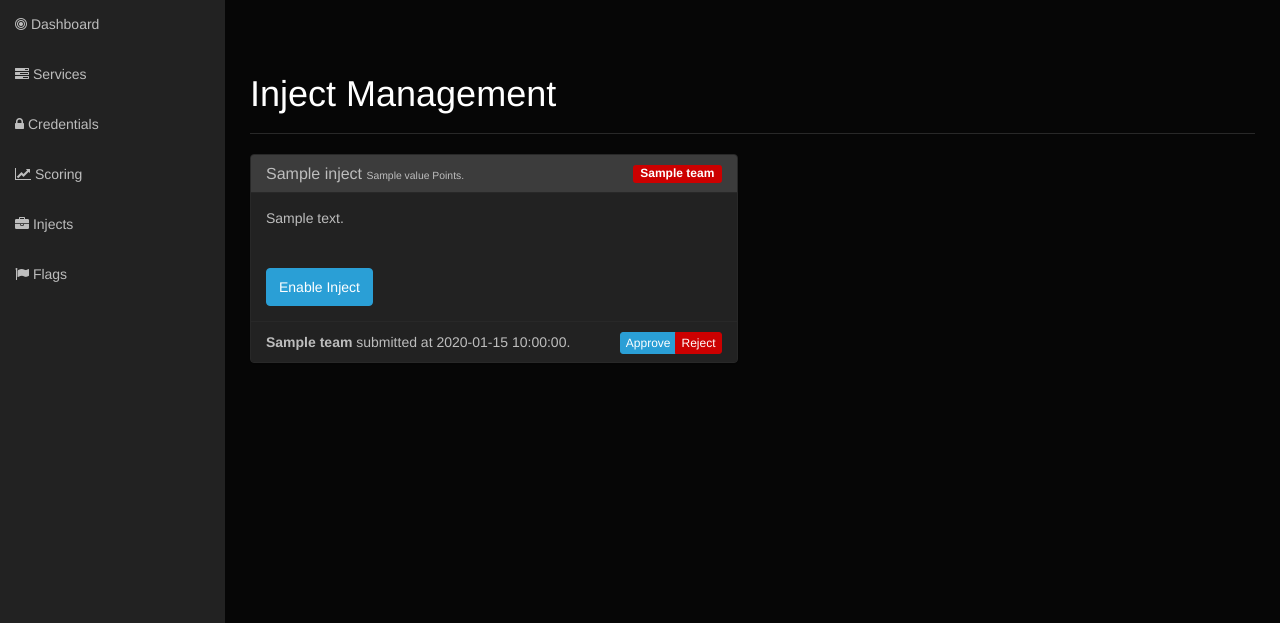
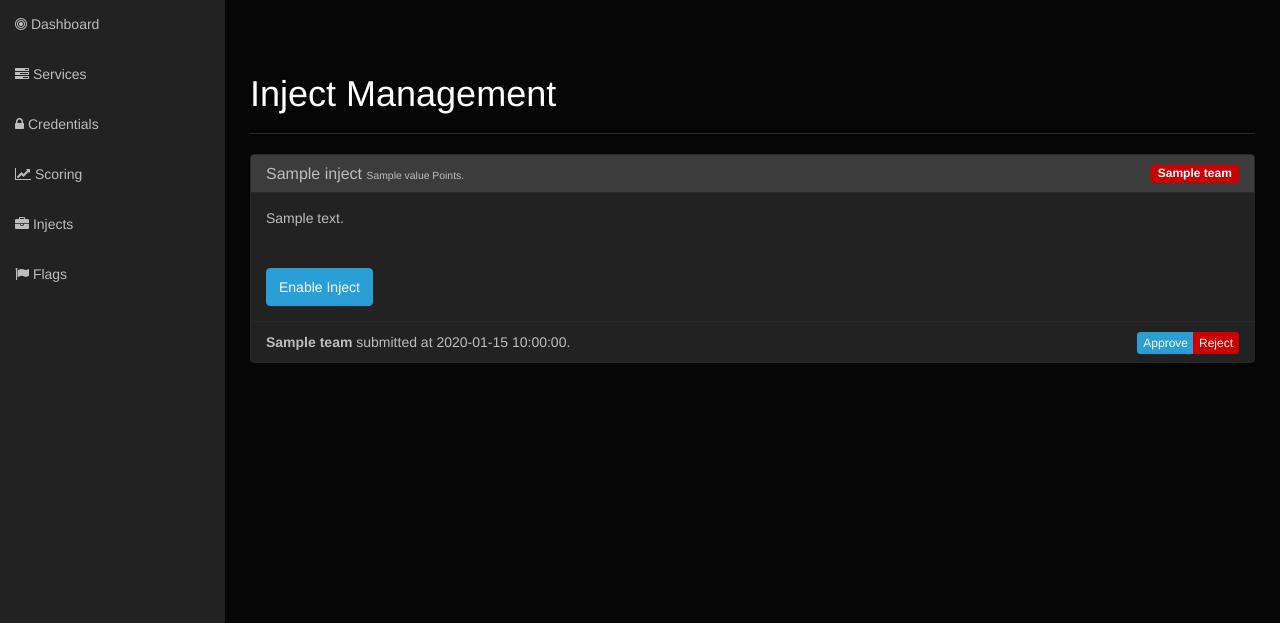
Before and after one commit to grdaneault/service-scoring-engine, a Flask app: template scoreboard/app/templates/scoring/injects/admin.html in a window 1280 px wide. Shown: the part 51-674 px from the top of the page. Run offline with Flask 2, Linux system fonts and the light colour scheme; the template is opened without the code that fills it: most values are stand-ins (such as "Sample title", 1, 10 or a date in 2020); parts of the project's set-up code (start-up, migrations or seed data) failed here and were passed over; some libraries are stand-ins or nearby versions.

Commit message:
let them be full-width!

```diff
--- a/scoreboard/app/templates/scoring/injects/admin.html
+++ b/scoreboard/app/templates/scoring/injects/admin.html
@@ -19,7 +19,7 @@ Inject Management
         <h1>Inject Management</h1>
     </div>
     <div class="row">
-        <div class="col-xs-12 col-md-6">
+        <div class="col-xs-12">
             {% for inject in injects %}
                 <div class="panel panel-default">
                     <div class="panel-heading">
--- a/scoreboard/app/templates/scoring/injects/index.html
+++ b/scoreboard/app/templates/scoring/injects/index.html
@@ -17,7 +17,7 @@ Available injects for {{ team.name }}
         <h1>Available injects for {{ team.name }}</h1>
     </div>
     <div class="row">
-        <div class="col-xs-12 col-md-6">
+        <div class="col-xs-12">
             {% for inject in injects %}
                 <div class="panel panel-default">
                     <div class="panel-heading">
```
